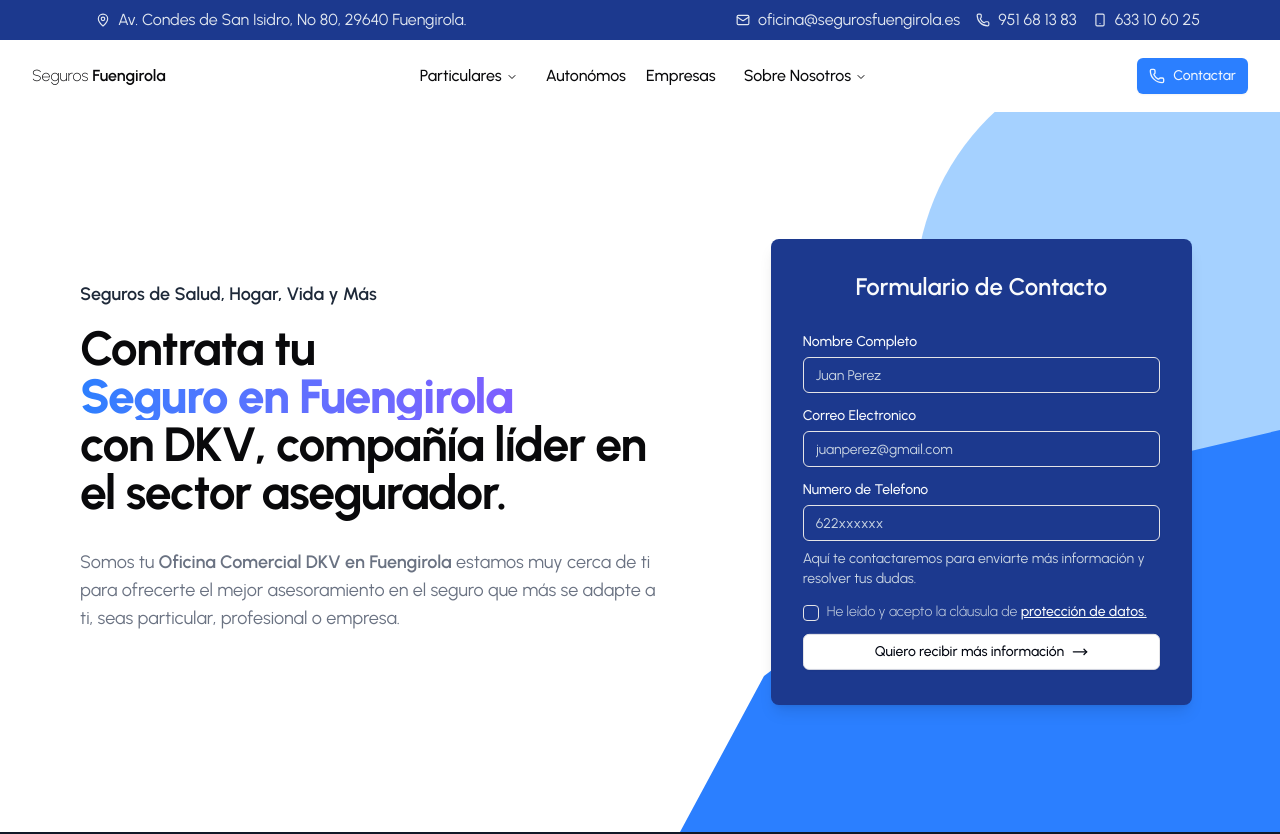
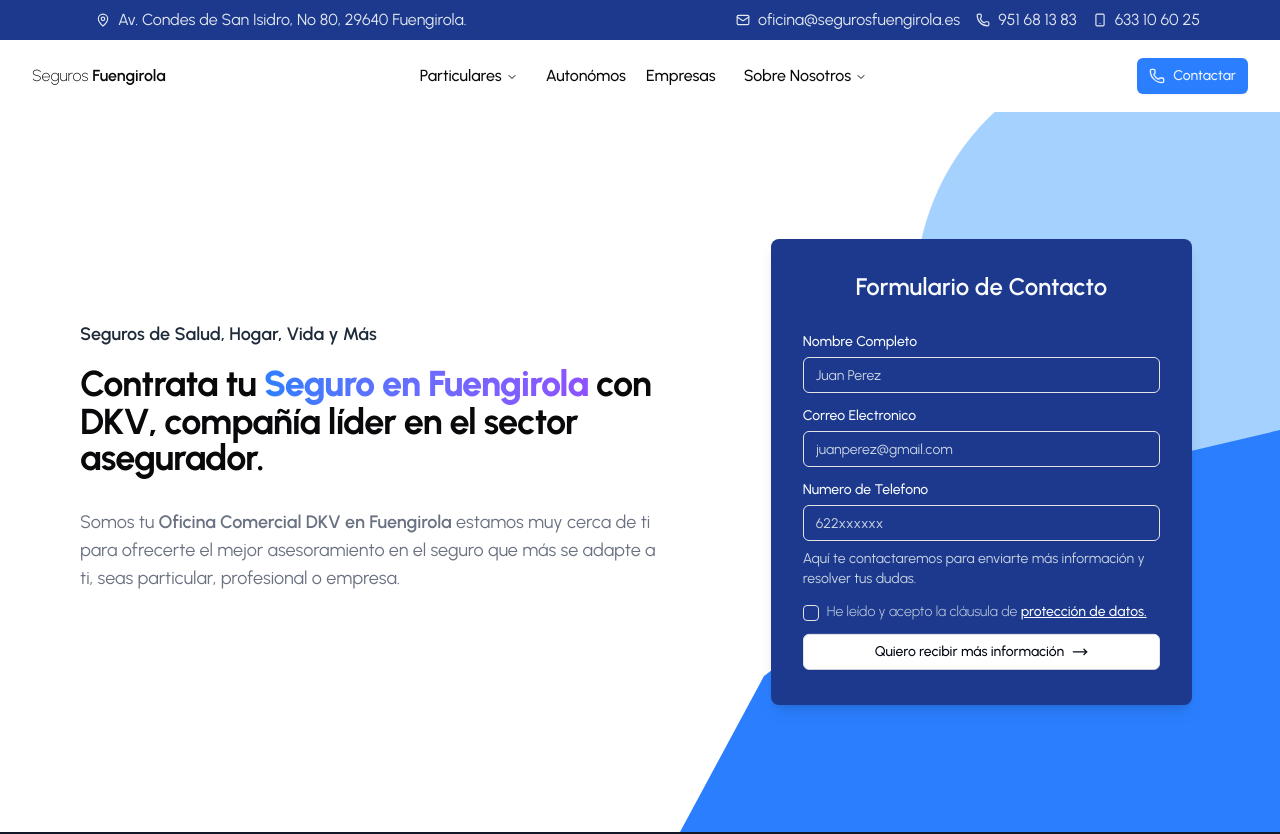
Before and after one commit to Alejopizarro/seguros-fuengirola, a Next.js app: page / in a window 1280 px wide. Shown: the top 834 px of the page. Built offline with nearby package versions, Linux system fonts and the light colour scheme.

Commit message:
new fix de seo

```diff
--- a/app/layout.tsx
+++ b/app/layout.tsx
@@ -14,6 +14,16 @@
   title: "Seguros Fuengirola | Seguros de salud | Seguros médicos privados",
   description:
     "Contrata tu seguro en Fuengirola con DKV, compañía líder en el sector asegurador, la asistencia y los servicios financieros",
+  keywords: [
+    "Seguros Fuengirola",
+    "Seguro de salud",
+    "Seguro dental",
+    "Seguro de decesos",
+    "Seguro de vida",
+    "Seguro de hogar",
+  ],
+  robots: "INDEX",
+  authors: { name: "Supernova Digital" },
 };
 
 export default function RootLayout({
@@ -22,7 +32,7 @@
   children: React.ReactNode;
 }>) {
   return (
-    <html lang="en">
+    <html lang="es">
       <body className={urbanist.className}>
         <NextTopLoader />
         <BannerContact />
--- a/components/empresas.tsx
+++ b/components/empresas.tsx
@@ -35,8 +35,8 @@
             </h2>
             <p className="text-gray-500 text-sm xl:text-md 2xl:text-lg">
               Proteger tu salud y tu negocio es nuestra prioridad.{" "}
-              <h3>Seguros de salud y de baja laboral para autónomos.</h3>
             </p>
+            <h3>Seguros de salud y de baja laboral para autónomos.</h3>
             <span
               className="font-medium text-sm xl:text-md 2xl:text-lg text-blue-700 flex items-center gap-2 cursor-pointer"
               onClick={() => router.push("/seguro-para-autonomos")}
--- a/components/footer.tsx
+++ b/components/footer.tsx
@@ -13,11 +13,13 @@
     <div className="w-full bg-gray-900 text-slate-50">
       <div className="grid sm:grid-cols-2 lg:grid-cols-4 p-4 sm:py-16 sm:px-24 text-left gap-4">
         <div>
-          <h4 className="font-bold text-xl mb-4">{sobreNosotros.title}</h4>
+          <h2 className="font-bold text-xl mb-4">{sobreNosotros.title}</h2>
           <ul className="space-y-4">
             {sobreNosotros.pages.map((page, index) => (
               <li key={index}>
-                <LinkUrl title={page.title} route={page.url} />
+                <h4>
+                  <LinkUrl title={page.title} route={page.url} />
+                </h4>
               </li>
             ))}
           </ul>
--- a/components/hero-section.tsx
+++ b/components/hero-section.tsx
@@ -5,13 +5,15 @@
     <div className="relative flex flex-col sm:flex-row min-h-[90vh] pt-18 justify-end lg:justify-between items-center">
       <div className="flex flex-col sm:px-20 px-8 min-h-[43vh] lg:min-h-[90vh] justify-center">
         <div className="flex flex-col-reverse">
-          <p className="text-3xl lg:text-4xl xl:text-5xl 2xl:text-6xl font-bold mb-8 tracking-tight leading-none">
-            Contrata tu{" "}
-            <h1 className="bg-gradient-to-r from-blue-500 to-violet-500 bg-clip-text text-3xl lg:text-4xl xl:text-5xl 2xl:text-6xl font-extrabold text-transparent">
-              Seguro en Fuengirola
-            </h1>{" "}
-            con DKV, compañía líder en el sector asegurador.
-          </p>
+          <div className="text-3xl xl:text-4xl 2xl:text-7xl font-bold mb-8 tracking-tight leading-none">
+            <h2>
+              Contrata tu{" "}
+              <span className="bg-gradient-to-r from-blue-500 to-violet-500 bg-clip-text text-3xl xl:text-4xl 2xl:text-7xl font-extrabold text-transparent">
+                Seguro en Fuengirola
+              </span>
+              <span> con DKV, compañía líder en el sector asegurador.</span>
+            </h2>
+          </div>
           <h2 className="text-md xl:text-lg 2xl:text-xl font-semibold mb-4 text-gray-800">
             Seguros de Salud, Hogar, Vida y Más
           </h2>
--- a/components/lead-form.tsx
+++ b/components/lead-form.tsx
@@ -3,7 +3,7 @@
 const LeadForm = () => {
   return (
     <div className="flex flex-col p-8 relative z-10 items-center sm:mr-14 rounded-lg shadow-lg bg-blue-900 text-slate-50">
-      <h2 className="text-2xl font-semibold mb-8">Formulario de Contacto</h2>
+      <p className="text-2xl font-semibold mb-8">Formulario de Contacto</p>
       <FormController />
     </div>
   );
--- a/components/particulares.tsx
+++ b/components/particulares.tsx
@@ -42,7 +42,7 @@
             src="/happy.webp"
             alt="Imagen de un pediatra"
             width={500}
-            height={300}
+            height={500}
             className="max-h-[80vh] object-cover rounded-lg shadow-lg"
           />
           <Image
```
